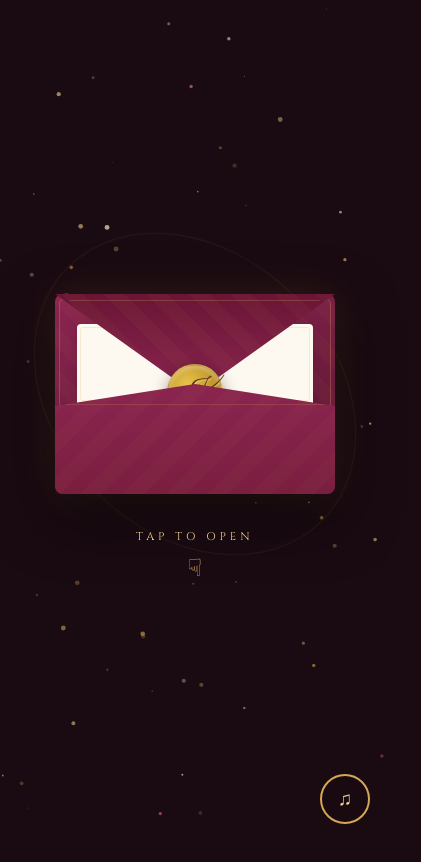
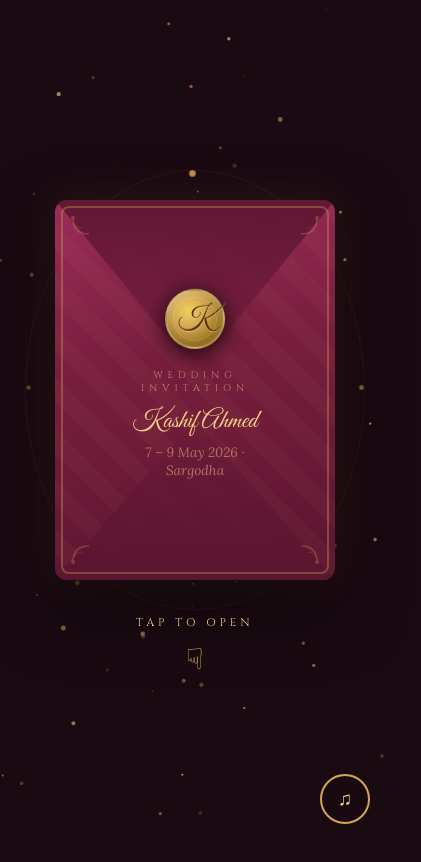
Before and after one commit to ProKashif/wedding-card, a plain HTML site: page index.html in a window 390 px wide. Shown: the whole page, 421 px wide, since content can reach past the window. Drawn offline with Linux system fonts and the light colour scheme; a web font is replaced by a local one.

Commit message:
Refactor envelope styles and animations in index.html, improving visual appeal and responsiveness of the invitation card design.

```diff
--- a/index.html
+++ b/index.html
@@ -26,131 +26,106 @@ canvas#bgCanvas{position:fixed;top:0;left:0;width:100%;height:100%;z-index:0;poi
   position:relative;z-index:2;
   display:flex;flex-direction:column;align-items:center;justify-content:center;
   min-height:100vh;width:100%;
-  transition:opacity .6s;
+  transition:opacity .8s ease;
 }
 .envelope-scene.hidden{opacity:0;pointer-events:none;position:fixed}
 
 .envelope-wrapper{
-  perspective:1200px;
-  width:340px;height:240px;
+  width:340px;height:460px;
   position:relative;cursor:pointer;
-  animation:envelopeFloat 3s ease-in-out infinite, envelopeEntry 1s .3s both;
+  animation:envelopeEntry 1s .3s both;
   opacity:0;
 }
-@keyframes envelopeEntry{from{opacity:0;transform:scale(.8) translateY(30px)}to{opacity:1;transform:none}}
-@keyframes envelopeFloat{0%,100%{transform:translateY(0)}50%{transform:translateY(-12px)}}
+@keyframes envelopeEntry{from{opacity:0;transform:scale(.85) translateY(30px)}to{opacity:1;transform:none}}
 
-/* Envelope body */
-.envelope{
-  width:100%;height:100%;position:relative;
-  border-radius:8px;overflow:visible;
+/* The closed envelope - front face */
+.env-body{
+  position:absolute;inset:0;
+  background:linear-gradient(170deg,#9b2d5a 0%,#7a1e3f 40%,#5a1530 100%);
+  border-radius:12px;
+  box-shadow:0 25px 70px rgba(0,0,0,.5),0 0 50px rgba(212,168,83,.12);
+  overflow:hidden;
 }
-.env-back{
-  position:absolute;inset:0;
-  background:linear-gradient(160deg,#8b2550,#5a1530);
-  border-radius:8px;
-  box-shadow:0 20px 60px rgba(0,0,0,.5),0 0 40px rgba(212,168,83,.15);
+/* Gold border */
+.env-body::before{
+  content:'';position:absolute;inset:6px;
+  border:2px solid rgba(212,168,83,.35);border-radius:8px;
+  pointer-events:none;z-index:2;
 }
-.env-back::before{
-  content:'';position:absolute;inset:4px;
-  border:1.5px solid rgba(212,168,83,.3);border-radius:6px;
-}
-/* Inner gold pattern */
-.env-back::after{
-  content:'';position:absolute;inset:0;border-radius:8px;
-  background:repeating-linear-gradient(45deg,transparent,transparent 15px,rgba(212,168,83,.03) 15px,rgba(212,168,83,.03) 30px);
+/* Diagonal pattern */
+.env-body::after{
+  content:'';position:absolute;inset:0;
+  background:repeating-linear-gradient(45deg,transparent,transparent 18px,rgba(212,168,83,.04) 18px,rgba(212,168,83,.04) 36px);
+  border-radius:12px;
 }
 
-/* Flap (top triangle) */
-.env-flap{
-  position:absolute;top:0;left:0;right:0;height:50%;
-  transform-origin:top center;
-  z-index:5;
-  transition:transform .8s cubic-bezier(.4,0,.2,1);
+/* Inner decorative V shape on front */
+.env-v-top{
+  position:absolute;top:0;left:0;right:0;height:45%;z-index:1;
+  background:linear-gradient(180deg,rgba(90,21,48,.9),rgba(122,30,63,.6));
+  clip-path:polygon(0 0,100% 0,50% 100%);
 }
-.env-flap-inner{
-  width:100%;height:100%;
-  background:linear-gradient(180deg,#6a1535,#8b2550);
-  clip-path:polygon(0 0,100% 0,50% 100%);
-  position:relative;
+.env-v-bottom{
+  position:absolute;bottom:0;left:0;right:0;height:60%;z-index:1;
+  background:linear-gradient(0deg,rgba(90,21,48,.95),rgba(122,30,63,.5));
+  clip-path:polygon(0 100%,50% 30%,100% 100%);
 }
-.env-flap-inner::before{
-  content:'';position:absolute;inset:0;
-  clip-path:polygon(0 0,100% 0,50% 100%);
-  background:repeating-linear-gradient(45deg,transparent,transparent 15px,rgba(212,168,83,.04) 15px,rgba(212,168,83,.04) 30px);
+
+/* Center content on envelope */
+.env-center{
+  position:absolute;top:50%;left:50%;transform:translate(-50%,-50%);
+  z-index:3;text-align:center;
+  animation:envelopeFloat 3s ease-in-out infinite;
 }
-/* Gold border on flap */
-.env-flap-inner::after{
-  content:'';position:absolute;
-  top:6px;left:14px;right:14px;bottom:10px;
-  border:1px solid rgba(212,168,83,.25);
-  clip-path:polygon(0 0,100% 0,50% 90%);
-}
+@keyframes envelopeFloat{0%,100%{transform:translate(-50%,-50%) translateY(0)}50%{transform:translate(-50%,-50%) translateY(-8px)}}
 
 /* Wax seal */
 .wax-seal{
-  position:absolute;bottom:-24px;left:50%;transform:translateX(-50%);
-  width:52px;height:52px;z-index:10;
-  animation:sealPulse 2s ease-in-out infinite;
+  width:72px;height:72px;margin:0 auto 20px;
+  animation:sealPulse 2.5s ease-in-out infinite;
 }
-@keyframes sealPulse{0%,100%{transform:translateX(-50%) scale(1)}50%{transform:translateX(-50%) scale(1.08)}}
+@keyframes sealPulse{0%,100%{transform:scale(1);filter:drop-shadow(0 4px 12px rgba(0,0,0,.4))}50%{transform:scale(1.06);filter:drop-shadow(0 6px 20px rgba(212,168,83,.5))}}
 .seal-circle{
   width:100%;height:100%;border-radius:50%;
-  background:radial-gradient(circle at 35% 35%,#e8c44a,#c49a30,#a07820);
-  box-shadow:0 4px 15px rgba(0,0,0,.4),inset 0 2px 4px rgba(255,255,255,.3);
+  background:radial-gradient(circle at 38% 35%,#f0d060,#d4a853,#a07820,#8a6a18);
+  box-shadow:0 4px 20px rgba(0,0,0,.5),inset 0 2px 6px rgba(255,255,255,.35),inset 0 -2px 6px rgba(0,0,0,.2);
   display:flex;align-items:center;justify-content:center;
-  border:2px solid rgba(255,255,255,.15);
+  border:2.5px solid rgba(255,255,255,.2);
+  position:relative;
+}
+.seal-circle::after{
+  content:'';position:absolute;inset:6px;border-radius:50%;
+  border:1.5px solid rgba(255,255,255,.15);
 }
 .seal-letter{
-  font-family:'Great Vibes',cursive;font-size:1.6rem;
-  color:#5a3000;text-shadow:0 1px 0 rgba(255,255,255,.3);
+  font-family:'Great Vibes',cursive;font-size:2.2rem;
+  color:#5a3000;text-shadow:0 1px 0 rgba(255,255,255,.35);
 }
 
-/* Front pocket */
-.env-front{
-  position:absolute;bottom:0;left:0;right:0;height:55%;
-  background:linear-gradient(0deg,#7a1e3f,#8b2550);
-  border-radius:0 0 8px 8px;z-index:6;
-  clip-path:polygon(0 20%,50% 0,100% 20%,100% 100%,0 100%);
+/* Text on envelope */
+.env-invite-text{
+  font-family:'Cinzel',serif;font-weight:400;
+  font-size:.6rem;letter-spacing:5px;text-transform:uppercase;
+  color:rgba(240,212,138,.6);margin-bottom:10px;
 }
-.env-front::before{
-  content:'';position:absolute;inset:0;
-  clip-path:polygon(0 20%,50% 0,100% 20%,100% 100%,0 100%);
-  background:repeating-linear-gradient(-45deg,transparent,transparent 15px,rgba(212,168,83,.03) 15px,rgba(212,168,83,.03) 30px);
+.env-name{
+  font-family:'Great Vibes',cursive;font-size:2rem;
+  color:var(--gold-light);
+  text-shadow:0 0 20px rgba(212,168,83,.3);
+  margin-bottom:6px;
 }
-.env-front::after{
-  content:'';position:absolute;
-  top:18%;left:10px;right:10px;
-  border-top:1px solid rgba(212,168,83,.2);
+.env-date{
+  font-family:'Lora',serif;font-style:italic;font-size:.85rem;
+  color:rgba(240,212,138,.5);
 }
 
-/* Card peeking from envelope */
-.env-card-peek{
-  position:absolute;top:15%;left:8%;right:8%;height:40%;
-  background:var(--cream);border-radius:4px 4px 0 0;z-index:3;
-  box-shadow:0 -2px 10px rgba(0,0,0,.1);
-  transition:transform .8s .3s cubic-bezier(.4,0,.2,1);
-}
-.env-card-peek::before{
-  content:'';position:absolute;inset:3px;
-  border:1px solid rgba(212,168,83,.2);border-radius:3px;
-}
-.env-card-peek-text{
-  text-align:center;padding-top:20px;
-  font-family:'Great Vibes',cursive;font-size:1.1rem;
-  color:var(--burgundy);opacity:.6;
-}
-
-/* Open state */
-.envelope-wrapper.opened .env-flap{
-  transform:rotateX(180deg);
-}
-.envelope-wrapper.opened .env-card-peek{
-  transform:translateY(-80px);
-}
-.envelope-wrapper.opened .wax-seal{
-  opacity:0;transition:opacity .3s;
-}
+/* Corner flourishes */
+.env-corner{position:absolute;z-index:4;opacity:.3}
+.env-corner svg{width:40px;height:40px}
+.ec-tl{top:14px;left:14px}
+.ec-tr{top:14px;right:14px;transform:scaleX(-1)}
+.ec-bl{bottom:14px;left:14px;transform:scaleY(-1)}
+.ec-br{bottom:14px;right:14px;transform:scale(-1)}
 
 /* Tap hint */
 .tap-hint{
@@ -164,25 +139,23 @@ canvas#bgCanvas{position:fixed;top:0;left:0;width:100%;height:100%;z-index:0;poi
   color:var(--gold-light);
 }
 .tap-hint-icon{
-  display:block;margin-top:8px;font-size:1.5rem;
+  display:block;margin-top:10px;font-size:1.8rem;
   color:var(--gold);
 }
-@keyframes hintPulse{0%,100%{opacity:.6;transform:translateY(0)}50%{opacity:1;transform:translateY(-5px)}}
+@keyframes hintPulse{0%,100%{opacity:.5;transform:translateY(0)}50%{opacity:1;transform:translateY(-6px)}}
 
-/* Sparkle ring around envelope */
+/* Sparkle ring */
 .sparkle-ring{
-  position:absolute;inset:-40px;border-radius:50%;
-  border:1px solid rgba(212,168,83,.1);
-  animation:sparkleRotate 8s linear infinite;
-  pointer-events:none;
+  position:absolute;inset:-30px;border-radius:50%;
+  border:1px solid rgba(212,168,83,.08);
+  animation:sparkleRotate 10s linear infinite;pointer-events:none;
 }
 @keyframes sparkleRotate{to{transform:rotate(360deg)}}
 .sparkle-ring .sp{
-  position:absolute;width:4px;height:4px;border-radius:50%;
-  background:var(--gold);
-  animation:spBlink 2s ease-in-out infinite;
+  position:absolute;width:5px;height:5px;border-radius:50%;
+  background:var(--gold);animation:spBlink 2.5s ease-in-out infinite;
 }
-@keyframes spBlink{0%,100%{opacity:.2;transform:scale(.5)}50%{opacity:1;transform:scale(1.2)}}
+@keyframes spBlink{0%,100%{opacity:.15;transform:scale(.4)}50%{opacity:.9;transform:scale(1.3)}}
 
 /* ===================== INVITATION CARD ===================== */
 .invitation-scene{
@@ -329,7 +302,10 @@ canvas#bgCanvas{position:fixed;top:0;left:0;width:100%;height:100%;z-index:0;poi
 @keyframes musicPulse{0%,100%{box-shadow:0 0 0 0 rgba(212,168,83,.4)}50%{box-shadow:0 0 0 12px rgba(212,168,83,0)}}
 
 @media(max-width:520px){
-  .envelope-wrapper{width:280px;height:200px}
+  .envelope-wrapper{width:280px;height:380px}
+  .env-name{font-size:1.6rem}
+  .wax-seal{width:60px;height:60px}
+  .seal-letter{font-size:1.8rem}
   .header-title{font-size:2rem}
   .groom-name{font-size:2.6rem}
   .ev-grid{grid-template-columns:1fr}.ev-name{font-size:1.6rem}
@@ -348,28 +324,39 @@ canvas#bgCanvas{position:fixed;top:0;left:0;width:100%;height:100%;z-index:0;poi
   <div class="envelope-wrapper" id="envelope">
     <div class="sparkle-ring">
       <span class="sp" style="top:0;left:50%"></span>
-      <span class="sp" style="top:50%;right:0;animation-delay:.5s"></span>
-      <span class="sp" style="bottom:0;left:50%;animation-delay:1s"></span>
-      <span class="sp" style="top:50%;left:0;animation-delay:1.5s"></span>
-      <span class="sp" style="top:15%;right:10%;animation-delay:.7s"></span>
-      <span class="sp" style="bottom:15%;left:10%;animation-delay:1.3s"></span>
+      <span class="sp" style="top:50%;right:0;animation-delay:.6s"></span>
+      <span class="sp" style="bottom:0;left:50%;animation-delay:1.2s"></span>
+      <span class="sp" style="top:50%;left:0;animation-delay:1.8s"></span>
+      <span class="sp" style="top:12%;right:12%;animation-delay:.3s"></span>
+      <span class="sp" style="bottom:12%;left:12%;animation-delay:.9s"></span>
+      <span class="sp" style="top:12%;left:12%;animation-delay:1.5s"></span>
+      <span class="sp" style="bottom:12%;right:12%;animation-delay:2.1s"></span>
     </div>
-    <div class="envelope">
-      <div class="env-back"></div>
-      <div class="env-card-peek">
-        <div class="env-card-peek-text">Kashif Ahmed</div>
-      </div>
-      <div class="env-flap">
-        <div class="env-flap-inner"></div>
-        <div class="wax-seal">
-          <div class="seal-circle">
-            <span class="seal-letter">K</span>
-          </div>
+
+    <div class="env-body">
+      <div class="env-v-top"></div>
+      <div class="env-v-bottom"></div>
+    </div>
+
+    <!-- Corner flourishes -->
+    <div class="env-corner ec-tl"><svg viewBox="0 0 40 40"><path d="M4 4 Q4 20 20 20" stroke="#d4a853" stroke-width="1.5" fill="none"/><path d="M4 4 Q4 14 14 14" stroke="#d4a853" stroke-width="1" fill="none" opacity=".5"/><circle cx="4" cy="4" r="2" fill="#d4a853"/></svg></div>
+    <div class="env-corner ec-tr"><svg viewBox="0 0 40 40"><path d="M4 4 Q4 20 20 20" stroke="#d4a853" stroke-width="1.5" fill="none"/><path d="M4 4 Q4 14 14 14" stroke="#d4a853" stroke-width="1" fill="none" opacity=".5"/><circle cx="4" cy="4" r="2" fill="#d4a853"/></svg></div>
+    <div class="env-corner ec-bl"><svg viewBox="0 0 40 40"><path d="M4 4 Q4 20 20 20" stroke="#d4a853" stroke-width="1.5" fill="none"/><path d="M4 4 Q4 14 14 14" stroke="#d4a853" stroke-width="1" fill="none" opacity=".5"/><circle cx="4" cy="4" r="2" fill="#d4a853"/></svg></div>
+    <div class="env-corner ec-br"><svg viewBox="0 0 40 40"><path d="M4 4 Q4 20 20 20" stroke="#d4a853" stroke-width="1.5" fill="none"/><path d="M4 4 Q4 14 14 14" stroke="#d4a853" stroke-width="1" fill="none" opacity=".5"/><circle cx="4" cy="4" r="2" fill="#d4a853"/></svg></div>
+
+    <!-- Center content -->
+    <div class="env-center">
+      <div class="wax-seal">
+        <div class="seal-circle">
+          <span class="seal-letter">K</span>
         </div>
       </div>
-      <div class="env-front"></div>
+      <div class="env-invite-text">Wedding Invitation</div>
+      <div class="env-name">Kashif Ahmed</div>
+      <div class="env-date">7 &ndash; 9 May 2026 &middot; Sargodha</div>
     </div>
   </div>
+
   <div class="tap-hint">
     <span class="tap-hint-text">Tap to Open</span>
     <span class="tap-hint-icon">&#9759;</span>
@@ -623,20 +610,20 @@ canvas#bgCanvas{position:fixed;top:0;left:0;width:100%;height:100%;z-index:0;poi
   env.addEventListener('click',function(){
     if(opened) return;
     opened=true;
-    // Open flap
-    env.classList.add('opened');
-    // After flap opens, transition to card
+    // Scale up envelope and fade
+    env.style.transition='transform .6s cubic-bezier(.4,0,.2,1), opacity .6s ease';
+    env.style.transform='scale(1.15)';
+    env.style.opacity='0';
+    // Fade the whole scene
     setTimeout(()=>{
       envScene.classList.add('hidden');
       setTimeout(()=>{
         envScene.style.display='none';
         invScene.classList.add('visible');
-        // Confetti burst on reveal
         triggerConfetti();
-        // Scroll to top
         window.scrollTo({top:0,behavior:'smooth'});
-      },600);
-    },1200);
+      },500);
+    },400);
   });
 })();
 
```
